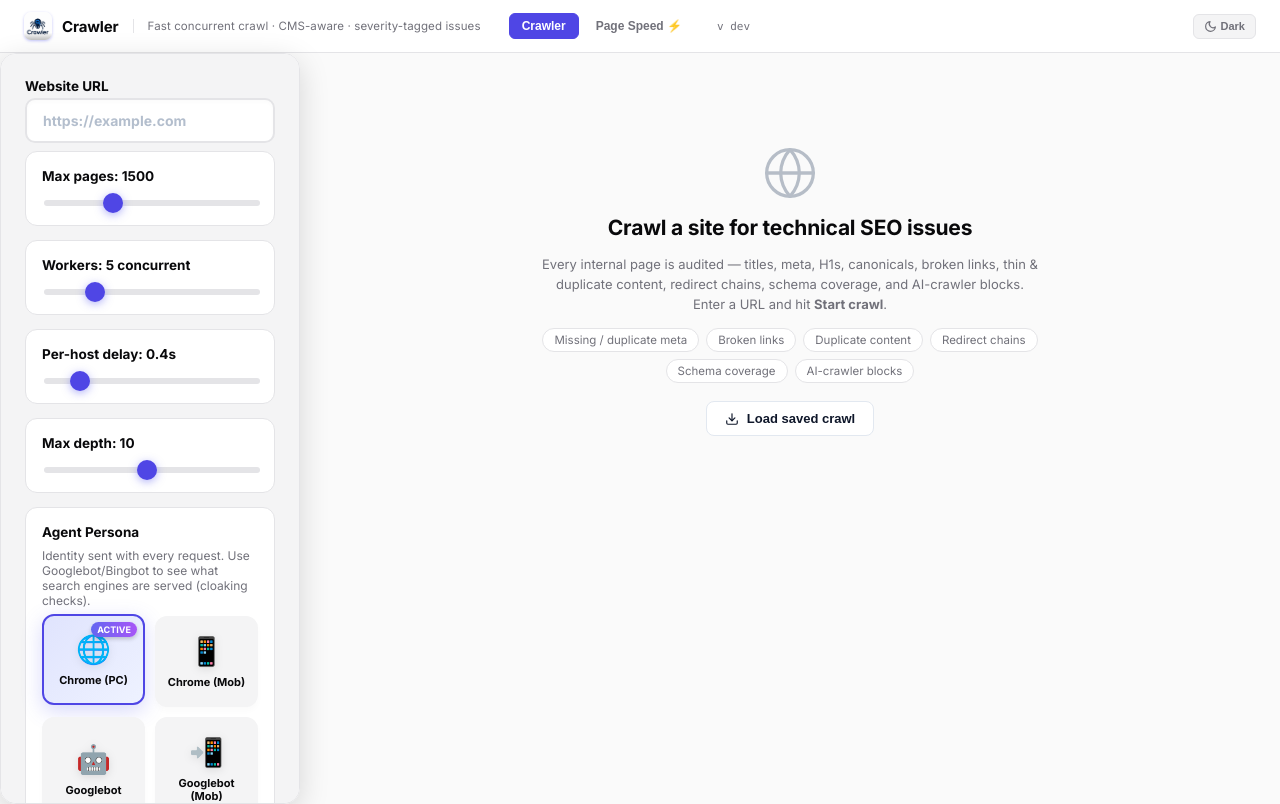
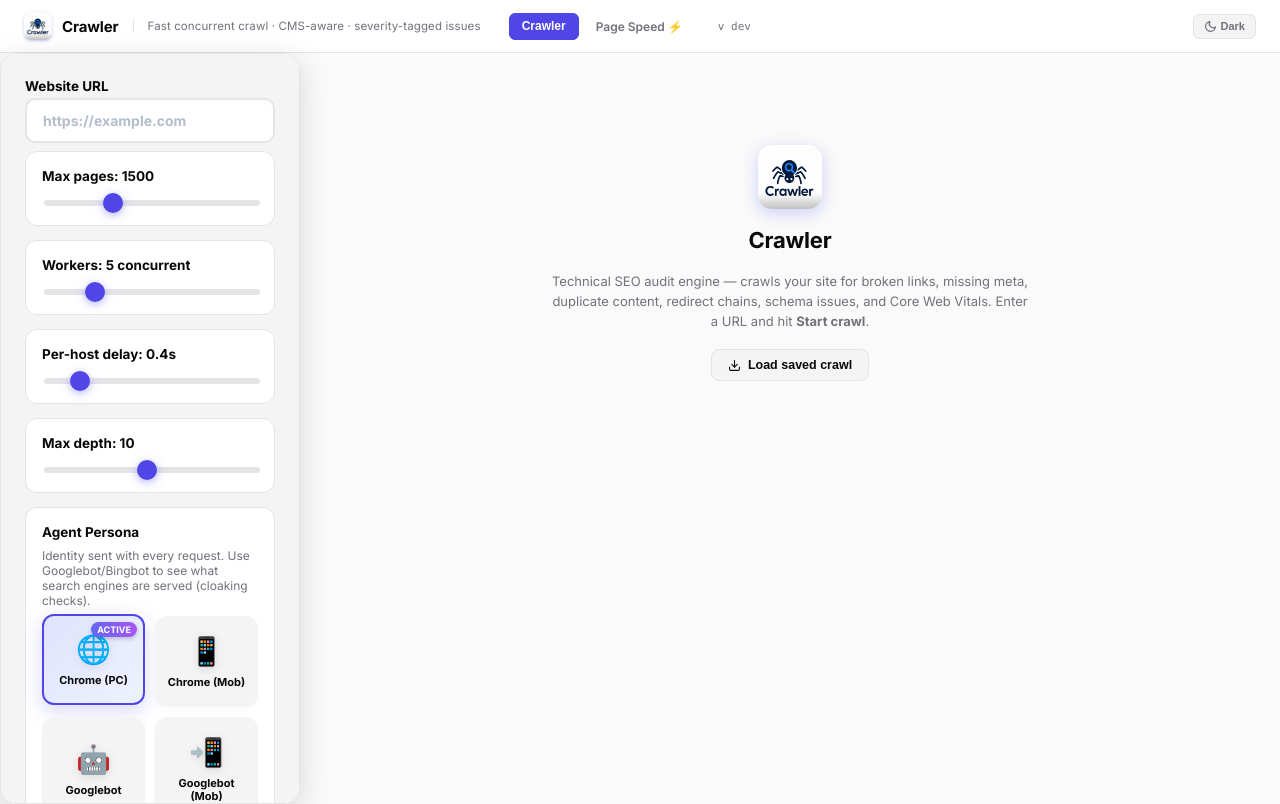
Before and after one commit to alfa546/Crawler, a Flask app: page / in a window 1280 px wide. Run offline with Flask 3, Linux system fonts and the light colour scheme; some libraries are stand-ins or nearby versions.

Commit message:
ui: simplify empty state — show logo + one-liner instead of chips

```diff
--- a/static/style.css
+++ b/static/style.css
@@ -778,35 +778,19 @@ tbody:has(tr[data-url]) { user-select: none; }
 .sc-schema-chip.active code,
 .sc-schema-chip.active span { color: #fff !important; }
 
-/* Crawler empty state — informative, on-brand pre-crawl canvas (ported from
-   SEO Studio's crawler). Headline + description + capability chips. */
+/* ── Crawler Empty State ── */
 .crawler-empty-rich .ce-title {
-  font-size: 21px;
+  font-size: 22px;
   font-weight: 700;
   letter-spacing: -.01em;
-  color: var(--text, #0f172a);
+  color: var(--text);
   margin: 0;
 }
 .crawler-empty-rich .ce-sub {
-  max-width: 500px;
+  max-width: 480px;
   font-size: 13px;
   line-height: 1.55;
-  color: var(--text-muted, #64748b);
-}
-.crawler-empty-rich .ce-chips {
-  display: flex;
-  flex-wrap: wrap;
-  justify-content: center;
-  gap: 7px;
-  max-width: 540px;
-}
-.crawler-empty-rich .ce-chips span {
-  font-size: 11.5px;
-  padding: 4px 11px;
-  border-radius: 999px;
-  border: 1px solid var(--border, #e2e8f0);
-  background: var(--surface, #f8fafc);
-  color: var(--text-muted, #64748b);
+  color: var(--text-muted);
 }
 
 /* ── Crawl Budget view ───────────────────────────────────────────────── */
--- a/templates/index.html
+++ b/templates/index.html
@@ -20,7 +20,7 @@
     <div class="sub">Fast concurrent crawl · CMS-aware · severity-tagged issues</div>
     <nav class="sc-views">
       <button id="sc-view-crawler-btn" class="sc-view-btn active" type="button" onclick="scShowView('crawler')">Crawler</button>
-      <button id="sc-view-cwv-btn" class="sc-view-btn" type="button" onclick="openCwvScanner()" title="Core Web Vitals / PageSpeed Insights — scan any single URL with Google Lighthouse">Page Speed ⚡</button>
+      <a href="/pagespeed" id="sc-view-cwv-btn" class="sc-view-btn" style="text-decoration:none;" title="Core Web Vitals / PageSpeed Insights — scan any single URL with Google Lighthouse">Page Speed ⚡</a>
     </nav>
     <div id="seo-score-container" style="display:none; margin-left: auto; padding: 4px 10px; border-radius: 6px; font-weight: 600; font-size: 13px; background: var(--surface2); border: 1px solid var(--border); transition: all 0.3s ease;">
       SEO Score: <span id="seo-score-value">--</span><span style="font-size: 11px; opacity: 0.7;">/100</span>
@@ -605,26 +605,16 @@ input[type="range"]::-webkit-slider-thumb:hover {
     <section class="main">
       <div id="crawler-cms-banner"></div>
       <div id="issue-info-box" style="display:none"></div>
-      <div id="crawler-empty" class="empty crawler-empty-rich" style="display:flex;flex-direction:column;align-items:center;justify-content:center;gap:14px;padding:72px 20px;text-align:center;color:#64748b;">
-        <svg width="56" height="56" viewBox="0 0 24 24" fill="none" stroke="currentColor" stroke-width="1.4" stroke-linecap="round" stroke-linejoin="round" style="opacity:.45;">
-          <circle cx="12" cy="12" r="10"/>
-          <line x1="2" y1="12" x2="22" y2="12"/>
-          <path d="M12 2a15.3 15.3 0 0 1 4 10 15.3 15.3 0 0 1-4 10 15.3 15.3 0 0 1-4-10 15.3 15.3 0 0 1 4-10z"/>
-        </svg>
-        <h3 class="ce-title">Crawl a site for technical SEO issues</h3>
-        <div class="ce-sub">Every internal page is audited — titles, meta, H1s, canonicals, broken links, thin &amp; duplicate content, redirect chains, schema coverage, and AI-crawler blocks. Enter a URL and hit <strong>Start crawl</strong>.</div>
-        <div class="ce-chips">
-          <span>Missing / duplicate meta</span>
-          <span>Broken links</span>
-          <span>Duplicate content</span>
-          <span>Redirect chains</span>
-          <span>Schema coverage</span>
-          <span>AI-crawler blocks</span>
+      <div id="crawler-empty" class="empty crawler-empty-rich" style="display:flex;flex-direction:column;align-items:center;justify-content:center;gap:18px;padding:72px 20px;text-align:center;">
+        <img src="/static/logo.png?refresh=4" alt="Crawler" style="width:64px;height:64px;border-radius:14px;box-shadow:0 4px 16px rgba(99,102,241,0.3);">
+        <h3 class="ce-title">Crawler</h3>
+        <div class="ce-sub">Technical SEO audit engine — crawls your site for broken links, missing meta, duplicate content, redirect chains, schema issues, and Core Web Vitals. Enter a URL and hit <strong>Start crawl</strong>.</div>
+        <div style="display:flex;gap:10px;flex-wrap:wrap;justify-content:center;">
+          <button type="button" onclick="openCrawlLoader()" style="display:inline-flex;align-items:center;gap:7px;padding:8px 16px;background:var(--surface2);border:1px solid var(--border);border-radius:8px;color:var(--text);font-size:12.5px;font-weight:600;cursor:pointer;transition:border-color .15s,color .15s;" onmouseover="this.style.borderColor='var(--accent)';this.style.color='var(--accent)'" onmouseout="this.style.borderColor='var(--border)';this.style.color='var(--text)'">
+            <svg width="13" height="13" viewBox="0 0 24 24" fill="none" stroke="currentColor" stroke-width="2" stroke-linecap="round" stroke-linejoin="round"><path d="M21 15v4a2 2 0 0 1-2 2H5a2 2 0 0 1-2-2v-4"/><polyline points="7 10 12 15 17 10"/><line x1="12" y1="15" x2="12" y2="3"/></svg>
+            Load saved crawl
+          </button>
         </div>
-        <button type="button" onclick="openCrawlLoader()" style="margin-top:4px;display:inline-flex;align-items:center;gap:8px;padding:9px 18px;background:#fff;border:1px solid #e2e8f0;border-radius:8px;color:#0f172a;font-size:13px;font-weight:600;cursor:pointer;transition:border-color .15s,color .15s;" onmouseover="this.style.borderColor='#6366f1';this.style.color='#6366f1'" onmouseout="this.style.borderColor='#e2e8f0';this.style.color='#0f172a'">
-          <svg width="14" height="14" viewBox="0 0 24 24" fill="none" stroke="currentColor" stroke-width="2" stroke-linecap="round" stroke-linejoin="round"><path d="M21 15v4a2 2 0 0 1-2 2H5a2 2 0 0 1-2-2v-4"/><polyline points="7 10 12 15 17 10"/><line x1="12" y1="15" x2="12" y2="3"/></svg>
-          Load saved crawl
-        </button>
       </div>
       <div id="crawler-results" style="display:none" class="results-panel">
         <div class="detail-title" id="detail-title" style="display:flex;align-items:center;gap:8px;padding:7px 14px;">
@@ -796,28 +786,7 @@ input[type="range"]::-webkit-slider-thumb:hover {
     </div>
   </div>
 
-  <!-- Core Web Vitals / PageSpeed scanner — standalone, Google PSI-style.
-       Paste any URL, get the real Lighthouse run: score gauge, LCP / CLS /
-       FCP / TBT / Speed Index cards with Google's good/needs-work/poor
-       thresholds, plus the top optimisation opportunities. -->
-  <div id="cwv-scanner-overlay" style="position:fixed;inset:0;background:rgba(15,23,42,0.6);z-index:9999;display:none;align-items:flex-start;justify-content:center;padding:50px 16px;overflow:auto;">
-    <div style="background:var(--surface,#fff);border:1px solid var(--border,#e2e8f0);border-radius:12px;width:min(860px,98vw);max-height:88vh;display:flex;flex-direction:column;overflow:hidden;box-shadow:0 24px 60px rgba(0,0,0,0.5);">
-      <div style="display:flex;align-items:center;gap:12px;padding:12px 18px;border-bottom:1px solid var(--border,#e2e8f0);background:var(--surface2,#f8fafc);">
-        <div style="font-weight:700;font-size:14px;flex:1;">⚡ Core Web Vitals / Page Speed <span style="font-weight:400;font-size:11.5px;color:var(--text-muted,#64748b);">— powered by Google Lighthouse (PageSpeed Insights API)</span></div>
-        <button type="button" onclick="closeCwvScanner()" style="background:none;border:none;color:var(--text-muted,#64748b);cursor:pointer;font-size:24px;line-height:1;">×</button>
-      </div>
-      <div style="padding:16px 18px 6px;display:flex;gap:8px;flex-wrap:wrap;align-items:center;">
-        <input type="url" id="cwv-url-input" placeholder="Paste any URL — e.g. https://example.com" style="flex:1;min-width:260px;padding:9px 12px;font-size:13px;border:1px solid var(--border,#e2e8f0);border-radius:8px;background:var(--surface,#fff);color:var(--text,#0f172a);" onkeydown="if(event.key==='Enter')runCwvScan()" />
-        <select id="cwv-strategy" style="padding:9px 10px;font-size:13px;border:1px solid var(--border,#e2e8f0);border-radius:8px;background:var(--surface,#fff);color:var(--text,#0f172a);cursor:pointer;">
-          <option value="mobile">Mobile</option>
-          <option value="desktop">Desktop</option>
-        </select>
-        <button type="button" id="cwv-run-btn" onclick="runCwvScan()" style="padding:9px 20px;background:var(--accent,#6366f1);color:#fff;border:none;border-radius:8px;font-size:13px;font-weight:600;cursor:pointer;">Run test</button>
-      </div>
-      <div style="padding:0 18px 4px;font-size:11px;color:var(--text-muted,#94a3b8);">Runs the same engine as Google PageSpeed Insights — one real Lighthouse audit (~30s). Results below are official lab metrics, not estimates.</div>
-      <div id="cwv-results" style="flex:1;overflow:auto;min-height:0;padding:14px 18px 18px;font-size:13px;color:var(--text,#0f172a);"></div>
-    </div>
-  </div>
+
 
   <script src="/static/script.js?v={{ v }}"></script>
 </body>
```
